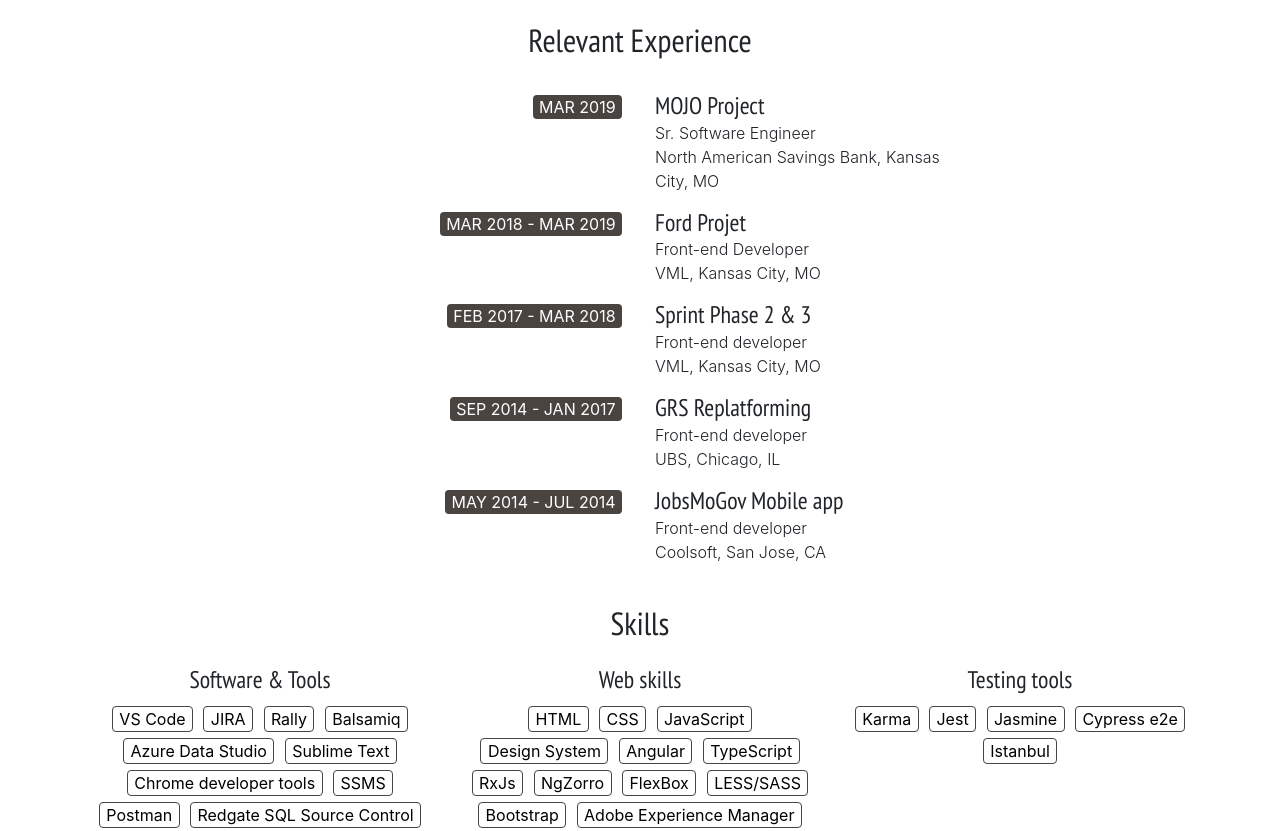
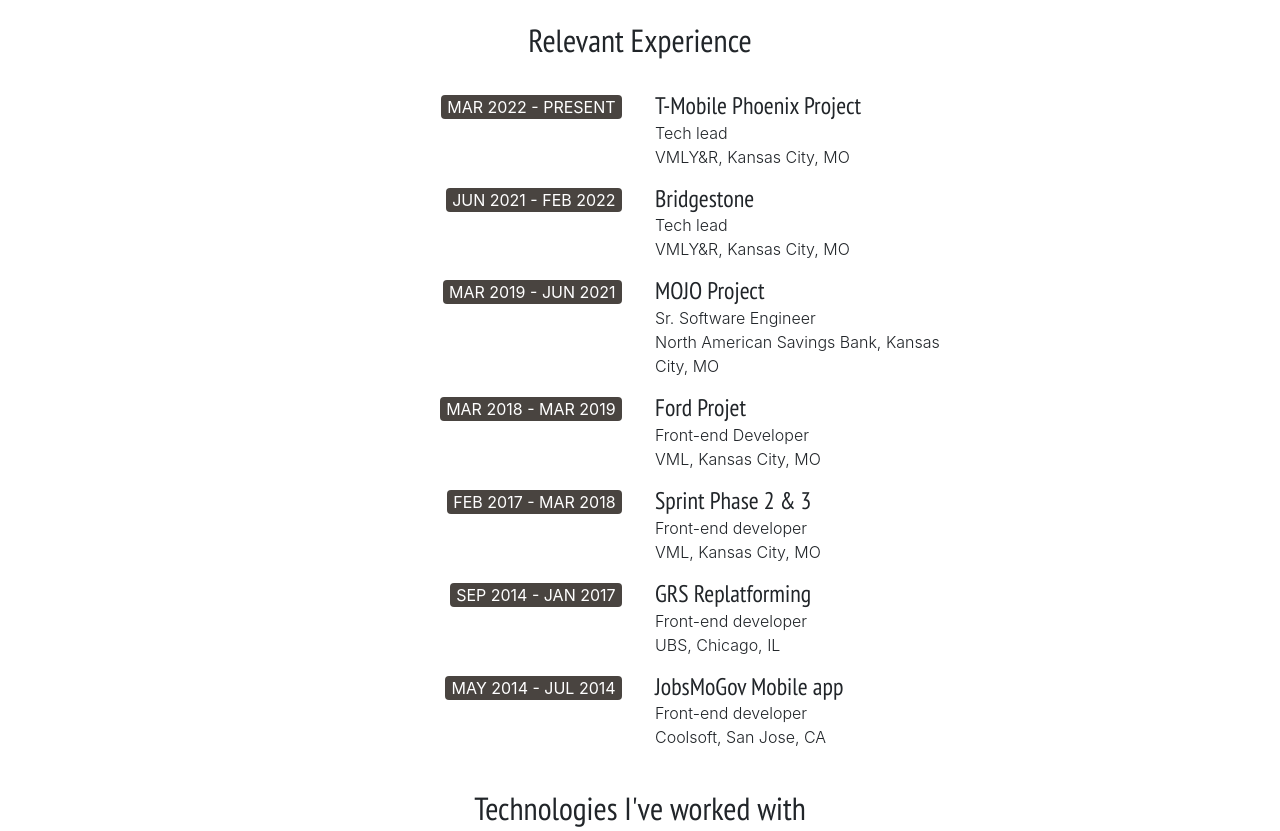
Before and after one commit to caceresGianinna/portfolio, a website: page index.html in a window 1280 px wide. Shown: the part 1305-2136 px from the top of the page. Drawn offline with Linux system fonts and the light colour scheme; files whose address does not match are found by name.

Commit message:
:speech_balloon: update sections

```diff
--- a/index.html
+++ b/index.html
@@ -36,8 +36,7 @@
                     I'm a Front-end software engineer with 8 years of experience building highly scalable, accessible, and performant digital experiences using JavaScript, HTML5, CSS3.
                     I'm also a coffee lover, self-taught illustrator, and avid language learner.
                 </p>
-                <p>My main tech-stack is JavaScript, TypeScript, CSS3, HTML5, A11y.</p>
-
+                <p>My main tech-stack is JavaScript, TypeScript, CSS3, HTML5, Angular.</p>
 
             </div>
         </div>
@@ -59,7 +58,6 @@
                 <ul>
                     <li>Spanish - native</li>
                     <li>English - professional proficiency</li>
-                    <li><a target="_blank" href="https://www.coursera.org/account/accomplishments/verify/UNFHJ64PYRJJ">Mandarin - beginner (HSK2)</a></li>
                 </ul>
             </div>
         </div>
@@ -113,7 +111,35 @@
 
                 <div class="row">
                     <div class="col-md-6 col-sm-12 text-md-right mb-2">
-                        <span class="badge">MAR 2019</span>
+                        <span class="badge">MAR 2022 - PRESENT</span>
+                    </div>
+                    <div class="col">
+                        <h4 class="d-inline">T-Mobile Phoenix Project
+                        </h4>
+                        <p class="font-weight-light">
+                           Tech lead
+                          <br>
+                         VMLY&R, Kansas City, MO
+                        </p>
+                    </div>
+                </div>
+                <div class="row">
+                    <div class="col-md-6 col-sm-12 text-md-right mb-2">
+                        <span class="badge">JUN 2021 - FEB 2022</span>
+                    </div>
+                    <div class="col">
+                        <h4 class="d-inline">Bridgestone
+                        </h4>
+                        <p class="font-weight-light">
+                            Tech lead
+                           <br>
+                          VMLY&R, Kansas City, MO
+                        </p>
+                    </div>
+                </div>
+                <div class="row">
+                    <div class="col-md-6 col-sm-12 text-md-right mb-2">
+                        <span class="badge">MAR 2019 - JUN 2021</span>
                     </div>
                     <div class="col">
                         <h4 class="d-inline">MOJO Project
@@ -171,9 +197,6 @@
                         </p>
                     </div>
                 </div>
-
-
-
             </div>
         </div>
 
@@ -181,7 +204,7 @@
         <!-- Skills -->
         <div class="row mt-4">
             <div class="col text-center">
-                <h2>Skills</h2>
+                <h2>Technologies I've worked with</h2>
             </div>
         </div>
 
@@ -244,7 +267,7 @@
         <!-- Projects -->
         <div class="row my-5">
             <div class="col text-center">
-                <h2>Projects</h>
+                <h2>Pet Projects</h>
             </div>
         </div>
 
```
